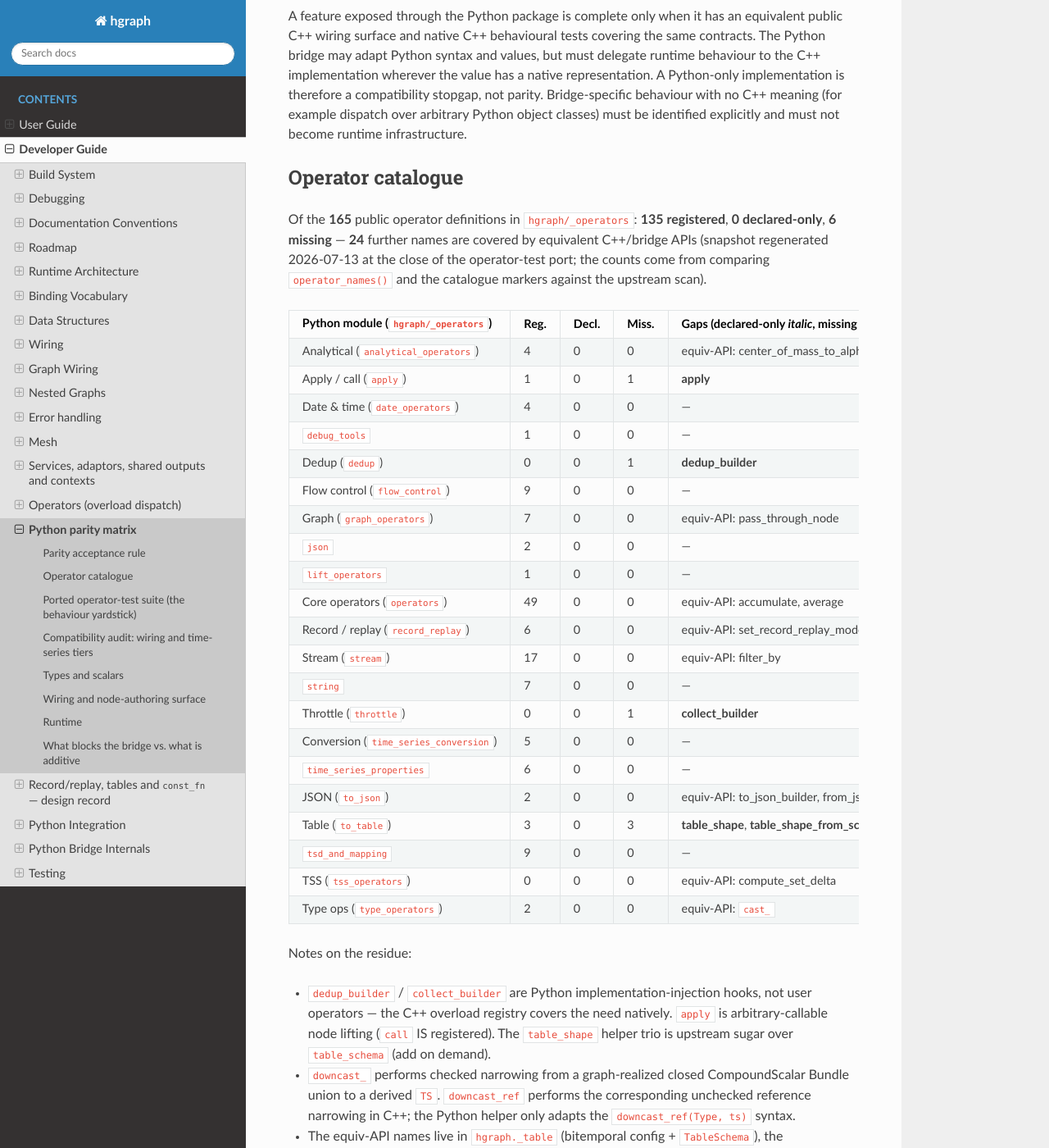
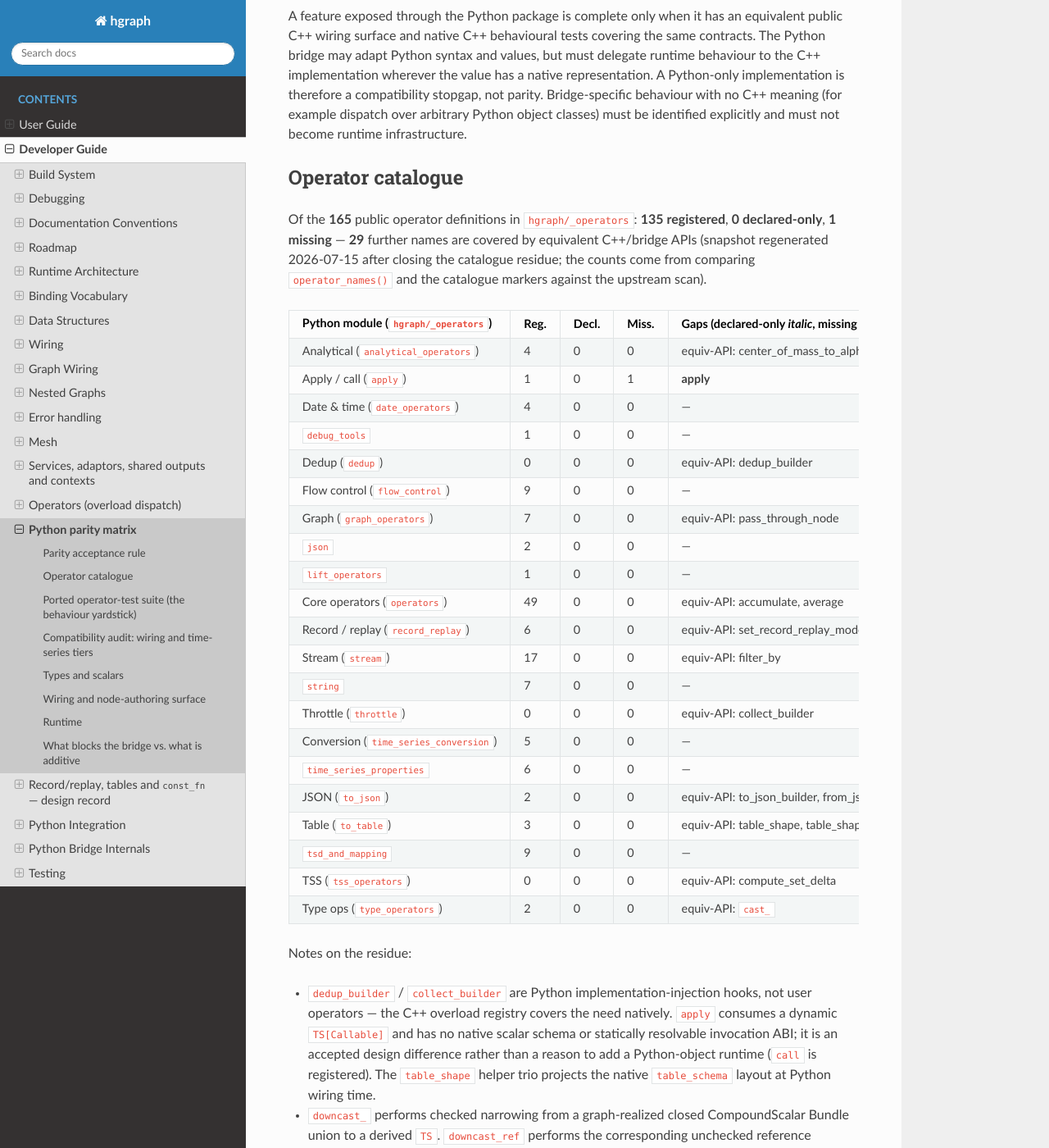
Before and after one commit to hhenson/hg_cpp, a Sphinx documentation site: the page built from docs/source/developer_guide/parity_matrix.rst, in a window 1280 px wide and 1400 px high, scrolled down 672 px. Shown: the whole window at 82% size. Built offline with Sphinx 7.4.7 and the Read the Docs theme 3.1.0, drawn with Linux system fonts in a browser that asks for light colours; some of the changed text lies outside the part shown.

Commit message:
Close remaining operator catalogue gaps

```diff
--- a/docs/source/developer_guide/operators.rst
+++ b/docs/source/developer_guide/operators.rst
@@ -781,8 +781,8 @@ Roadmap
    ``getitem_`` plus ``match_`` / regex ``replace`` / ``substr`` / ``split`` /
    ``join`` / ``format_``, TSD ``keys_`` and TSS ``union_`` / ``intersection_`` /
    ``difference_`` / ``symmetric_difference_``, stream ``sample`` / ``filter_`` /
-   ``take`` / ``drop`` / ``step`` / ``slice_`` / scalar ``dedup`` / numeric
-   ``diff`` / ``count`` / ``clip`` / ``ewma``, ``str_``, date components /
+   ``take`` / ``drop`` / ``step`` / ``slice_`` / scalar and structural
+   ``dedup`` / numeric ``diff`` / ``count`` / ``clip`` / ``ewma``, ``str_``, date components /
    ``explode(Date)``, time-series properties (``valid`` / ``modified`` /
    ``last_modified_*``), and optional
    wiring-time ``DivideByZero`` policy overloads (``Error`` / ``Nan`` / ``Inf`` /
--- a/docs/source/developer_guide/parity_matrix.rst
+++ b/docs/source/developer_guide/parity_matrix.rst
@@ -38,9 +38,9 @@ Operator catalogue
 ------------------
 
 Of the **165** public operator definitions in ``hgraph/_operators``:
-**135 registered**, **0 declared-only**, **6 missing** — **24** further names
-are covered by equivalent C++/bridge APIs (snapshot regenerated 2026-07-13 at
-the close of the operator-test port; the counts come from comparing
+**135 registered**, **0 declared-only**, **1 missing** — **29** further names
+are covered by equivalent C++/bridge APIs (snapshot regenerated 2026-07-15
+after closing the catalogue residue; the counts come from comparing
 ``operator_names()`` and the catalogue markers against the upstream scan).
 
 .. list-table::
@@ -75,8 +75,8 @@ the close of the operator-test port; the counts come from comparing
    * - Dedup (``dedup``)
      - 0
      - 0
-     - 1
-     - **dedup_builder**
+     - 0
+     - equiv-API: dedup_builder
    * - Flow control (``flow_control``)
      - 9
      - 0
@@ -120,8 +120,8 @@ the close of the operator-test port; the counts come from comparing
    * - Throttle (``throttle``)
      - 0
      - 0
-     - 1
-     - **collect_builder**
+     - 0
+     - equiv-API: collect_builder
    * - Conversion (``time_series_conversion``)
      - 5
      - 0
@@ -140,8 +140,8 @@ the close of the operator-test port; the counts come from comparing
    * - Table (``to_table``)
      - 3
      - 0
-     - 3
-     - **table_shape**, **table_shape_from_schema**, **shape_of_table_type** · equiv-API: set_as_of, get_as_of, get_table_schema_date_key, get_table_schema_as_of_key, set_table_schema_as_of_key, set_table_schema_date_key, make_table_schema, table_schema
+     - 0
+     - equiv-API: table_shape, table_shape_from_schema, shape_of_table_type, set_as_of, get_as_of, get_table_schema_date_key, get_table_schema_as_of_key, set_table_schema_as_of_key, set_table_schema_date_key, make_table_schema, table_schema
    * - ``tsd_and_mapping``
      - 9
      - 0
@@ -162,9 +162,11 @@ Notes on the residue:
 
 - ``dedup_builder`` / ``collect_builder`` are Python implementation-injection
   hooks, not user operators — the C++ overload registry covers the need
-  natively. ``apply`` is arbitrary-callable node lifting (``call`` IS
-  registered). The ``table_shape`` helper trio is upstream sugar over
-  ``table_schema`` (add on demand).
+  natively. ``apply`` consumes a dynamic ``TS[Callable]`` and has no native
+  scalar schema or statically resolvable invocation ABI; it is an accepted
+  design difference rather than a reason to add a Python-object runtime
+  (``call`` is registered). The ``table_shape`` helper trio projects the
+  native ``table_schema`` layout at Python wiring time.
 - ``downcast_`` performs checked narrowing from a graph-realized closed
   CompoundScalar Bundle union to a derived ``TS``. ``downcast_ref`` performs
   the corresponding unchecked reference narrowing in C++; the Python helper
@@ -198,13 +200,14 @@ Compatibility audit: wiring and time-series tiers
 
 The follow-on inventory was reviewed on 2026-07-15 against ``ext/main`` at
 ``4760fccadd5368b0482393e5acb0ceaac48518e9``.  Upstream has 32 ``_wiring``
-test modules containing 244 tests; 23 modules are now represented under
+test modules containing 244 tests; 24 modules are now represented under
 ``python/tests/ported/_wiring``.  The saved post-error-handling baseline had 10
 unported modules containing 118 tests, plus two tests in the separate root
-``test_wiring.py``. ``test_service.py`` is now partially represented; the 120
-tests remain the audit inventory rather than a live missing-test count. Several
-assert private Python builder objects that deliberately do not exist in the
-C++-first model.
+``test_wiring.py``. ``test_service.py`` and ``test_lift.py`` are now partially
+represented; the 120 tests remain the audit inventory rather than a live
+missing-test count. Several assert
+private Python builder objects that deliberately do not exist in the C++-first
+model.
 
 .. list-table:: Unported or partially ported wiring inventory
    :header-rows: 1
@@ -251,10 +254,10 @@ C++-first model.
        native error-capture options; portable C++ stack traces remain additive.
    * - ``test_lift.py``
      - 4
-     - Basic lift and explicit output override are covered.  ``dedup_output``
-       remains additive.  Old ``Hg*TypeMetaData`` signature assertions are
-       private; Polars ``lower`` is an accepted non-target because Arrow is the
-       table substrate.
+     - Basic lift, explicit output override, and ``dedup_output`` are covered;
+       the latter wires the native ``dedup`` operator. Old ``Hg*TypeMetaData``
+       signature assertions are private; Polars ``lower`` is an accepted
+       non-target because Arrow is the table substrate.
    * - ``test_map.py``
      - 32
      - Public TSD/TSL mapping, key inference, explicit keys, broadcast and
@@ -548,7 +551,7 @@ resolution-map paths are operational.  Broad engine replacement still depends
 on the required authoring slices identified by the compatibility audit above.
 
 **Additive** (each lands independently and becomes available to Python
-through the registry): every declared-only/missing operator above, the
-remaining serialization value kinds, trace/profiling and node-self
-introspection, Python engine-control syntax, richer error-result
-compatibility, and remaining dynamic-TSL reduce/mesh shapes.
+through the registry): optional catalogue additions, the remaining
+serialization value kinds, trace/profiling and node-self introspection, Python
+engine-control syntax, richer error-result compatibility, and remaining
+dynamic-TSL reduce/mesh shapes.
```
Also changed, not shown: docs/source/developer_guide/roadmap.rst (+31 -13 lines), 8 other files.
